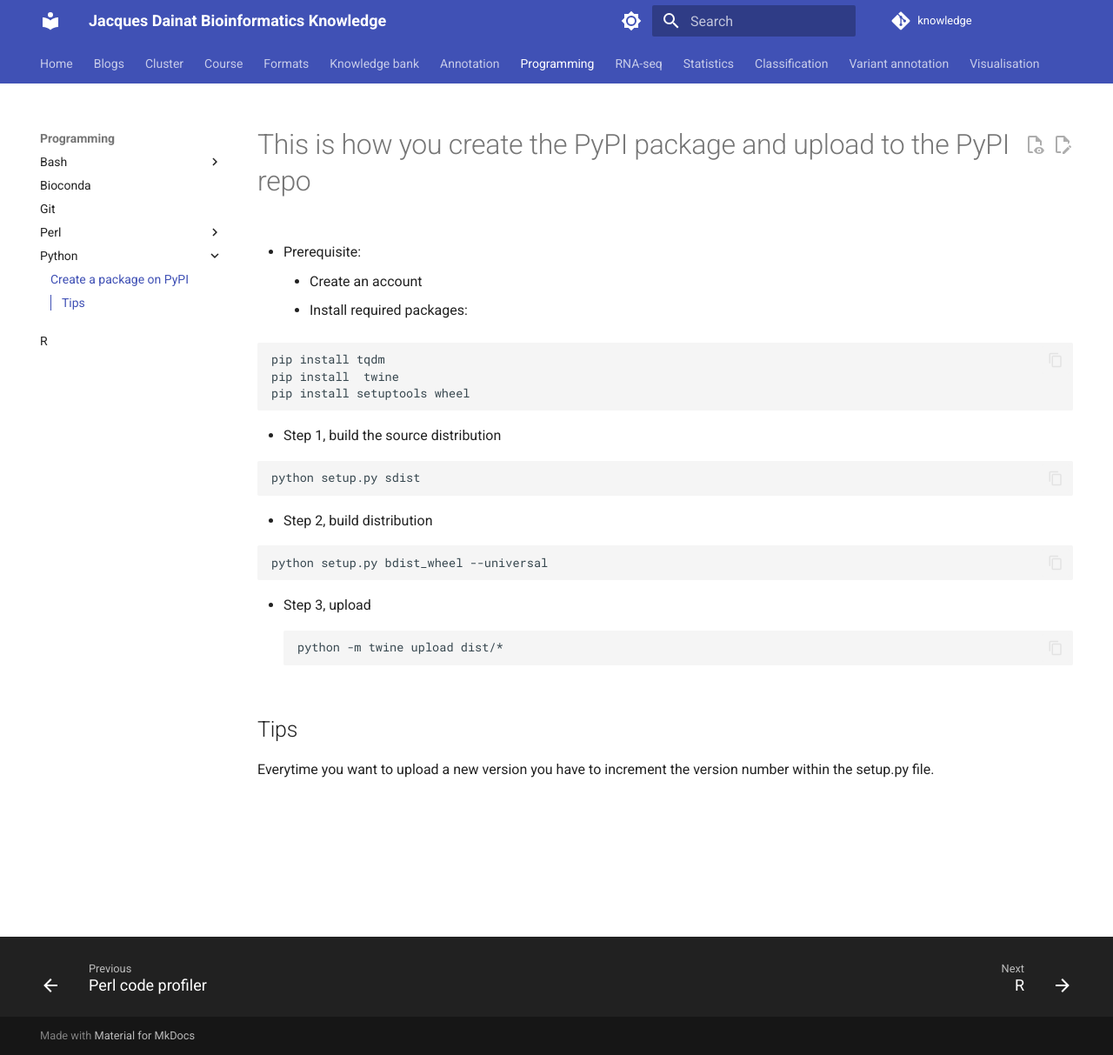
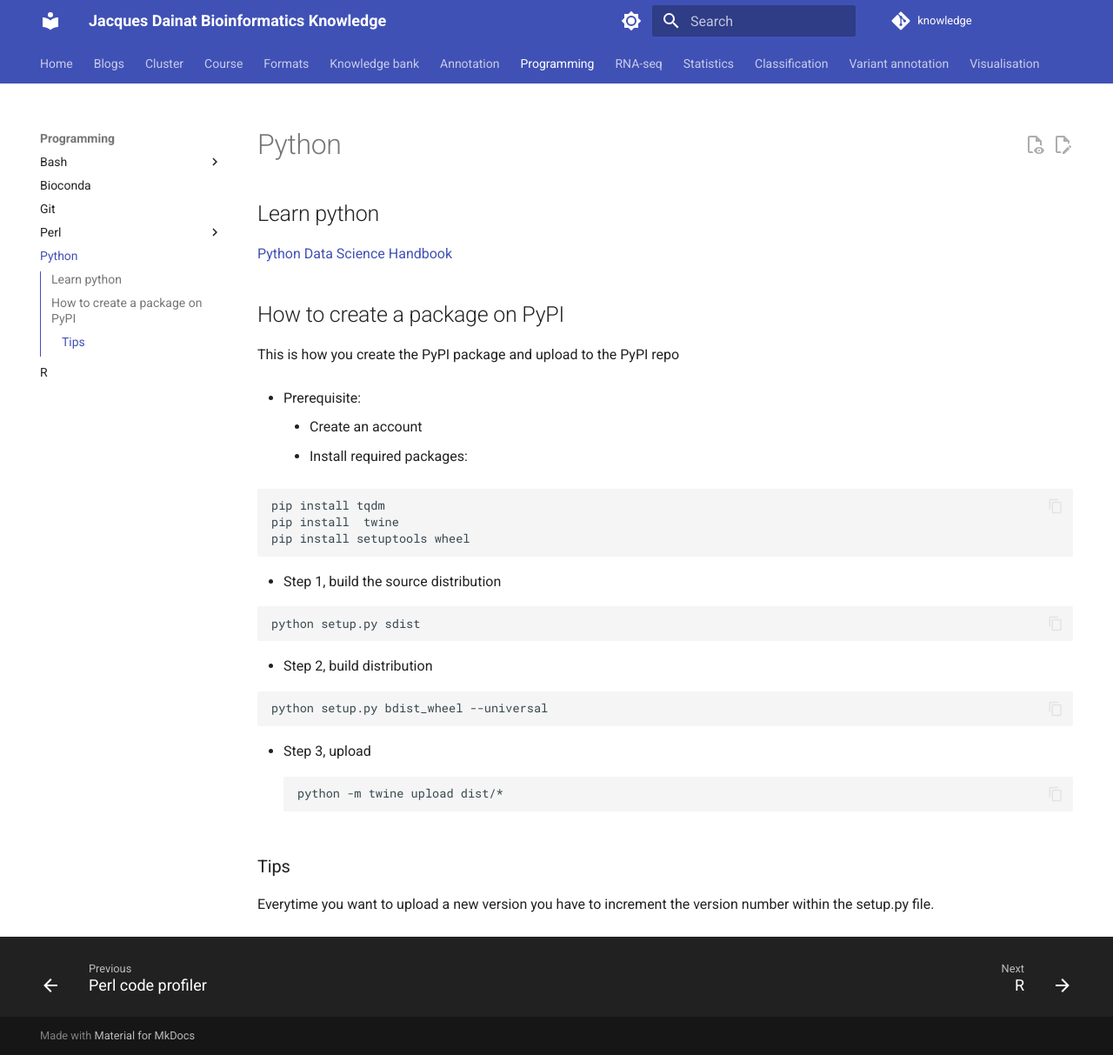
Before and after one commit to Juke34/knowledge, an MkDocs documentation site: the page built from docs/programming/python/python.md, in a window 1280 px wide and 1213 px high. Shown: the whole window at 87% size. Built offline with MkDocs 1.6.1 and Material for MkDocs 9.7.7, drawn with Linux system fonts in a browser that asks for light colours; comment, search, counter and statistics services are not loaded.

Commit message:
add python book

````diff
--- a/docs/programming/python/pypi.md
+++ b/docs/programming/python/python.md
@@ -1,4 +1,13 @@
-# This is how you create the PyPI package and upload to the PyPI repo
+# Python
+
+## Learn python
+
+[Python Data Science Handbook](https://jakevdp.github.io/PythonDataScienceHandbook/)
+
+
+## How to create a package on PyPI
+
+This is how you create the PyPI package and upload to the PyPI repo
 
 * Prerequisite:
 
@@ -28,6 +37,6 @@ python setup.py bdist_wheel --universal
 python -m twine upload dist/*
 ```
 
-## Tips
+### Tips
 
 Everytime you want to upload a new version you have to increment the version number within the setup.py file.
--- a/mkdocs.yml
+++ b/mkdocs.yml
@@ -138,8 +138,7 @@ nav:
         - Git : programming/git/git.md
         - Perl :
           - Perl code profiler : programming/perl/perl_code_profiler.md
-        - Python :
-          - Create a package on PyPI : programming/python/pypi.md
+        - Python : programming/python/python.md
         - R : programming/r/r.md
     - RNA-seq : rnaseq/rnaseq.md
     - Statistics : statistics/statistics.md
````
